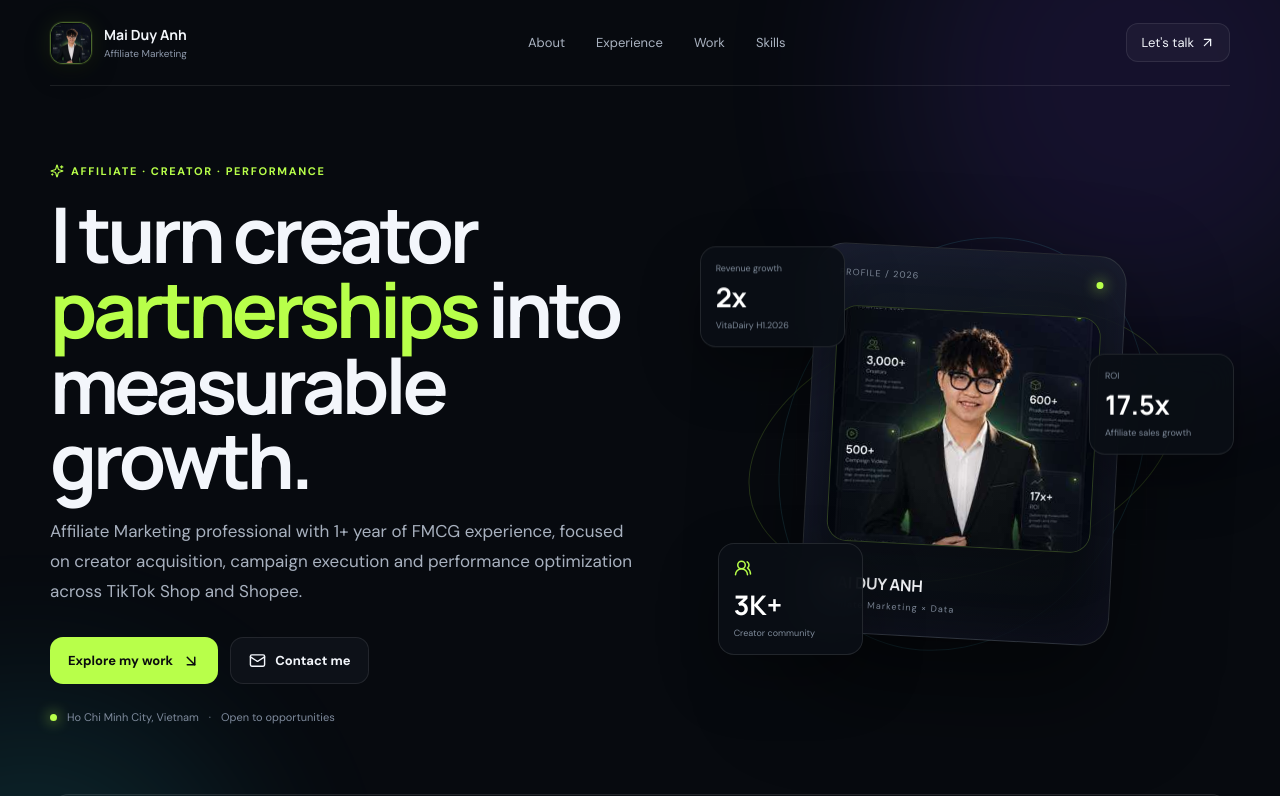
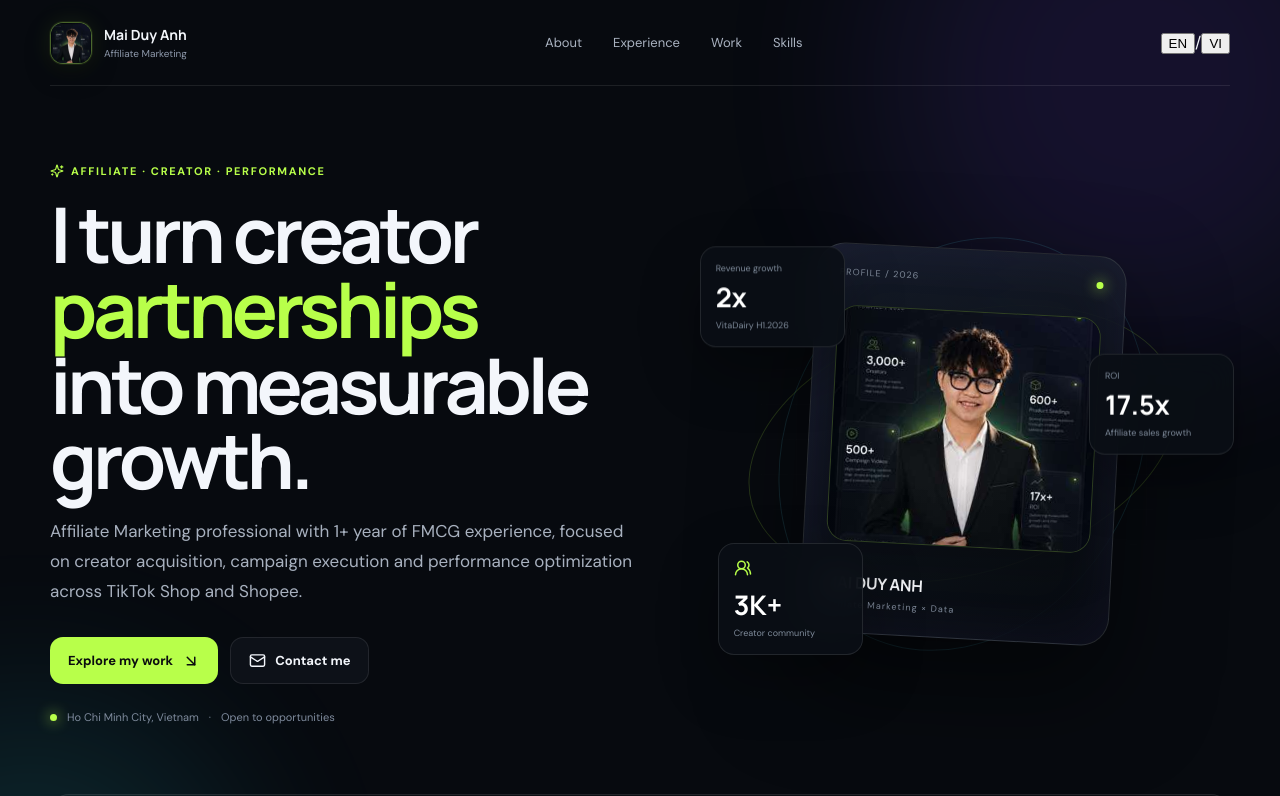
Before and after one commit to duyanhsdte/duy-anh-portfolio, a Next.js app: page / in a window 1280 px wide. Shown: the top 796 px of the page. Built offline with nearby package versions, Linux system fonts and the light colour scheme.

Commit message:
feat: add English Vietnamese language switch

```diff
--- a/app/page.tsx
+++ b/app/page.tsx
@@ -1,83 +1,167 @@
+"use client";
+
 import Image from "next/image";
+import { useState } from "react";
 import { ArrowDownRight, ArrowUpRight, BarChart3, Bot, BriefcaseBusiness, Mail, MapPin, MousePointer2, Sparkles, UsersRound, WandSparkles } from "lucide-react";
 
-const metrics = [
-  { value: "3,000+", label: "Creators managed", note: "TikTok · Shopee · Facebook" },
-  { value: "500+", label: "Campaign videos", note: "Coordinated in 45 days" },
-  { value: "600+", label: "Product seedings", note: "Across multiple campaigns" },
-  { value: "17x+", label: "Livestream ROI", note: "Performance optimized" },
-];
-
-const skills = [
-  ["Affiliate & Influencer", "KOL/KOC sourcing, booking, negotiation, campaign management"],
-  ["Performance Analytics", "Excel, Power BI, GMV & conversion analysis, reporting"],
-  ["Commercial & Operations", "Partnerships, stakeholder coordination, budget monitoring"],
-  ["AI & Automation", "Gemini, Claude, Midjourney, AI-powered content workflows"],
-];
+const copy = {
+  en: {
+    nav: ["About", "Experience", "Work", "Skills"],
+    eyebrow: "Affiliate · Creator · Performance",
+    hero1: "I turn creator",
+    hero2: "partnerships",
+    hero3: "into measurable growth.",
+    lead: "Affiliate Marketing professional with 1+ year of FMCG experience, focused on creator acquisition, campaign execution and performance optimization across TikTok Shop and Shopee.",
+    explore: "Explore my work",
+    contact: "Contact me",
+    location: "Ho Chi Minh City, Vietnam",
+    open: "Open to opportunities",
+    profile: "PROFILE / 2026",
+    revenue: "Revenue growth",
+    roi: "Affiliate sales growth",
+    community: "Creator community",
+    brands: "Experience across",
+    aboutKicker: "01 / ABOUT",
+    aboutTitle1: "Strategy in front.",
+    aboutTitle2: "Data underneath.",
+    about1: "I work at the intersection of affiliate marketing, creator relationships and campaign performance. My experience spans creator sourcing, booking, product seeding, livestream optimization, reporting and cross-functional coordination.",
+    about2: "The goal is simple: build creator systems that are easier to operate, easier to measure and stronger at driving sales.",
+    metrics: [
+      ["3,000+", "Creators managed", "TikTok · Shopee · Facebook"],
+      ["500+", "Campaign videos", "Coordinated in 45 days"],
+      ["600+", "Product seedings", "Across multiple campaigns"],
+      ["17x+", "Livestream ROI", "Performance optimized"],
+    ],
+    expKicker: "02 / EXPERIENCE",
+    expTitle1: "Built in the ", expTitle2: "real world.",
+    expIntro: "From creator operations to performance optimization, every role sharpened a different part of the growth engine.",
+    ecentric: "Managed 3,000+ KOLs/KOCs across TikTok, Shopee and Facebook; coordinated 500+ campaign videos, 600+ creator seedings and optimized livestream performance to 17x+ ROI.",
+    nextpay: "Managed POSM execution and marketing operations, built and operated a TikTok channel from scratch, and researched TikTok trends and algorithms to improve organic reach and content performance.",
+    workKicker: "03 / SELECTED WORK",
+    workTitle1: "Proof, not ", workTitle2: "promises.",
+    workIntro: "Two projects from VitaDairy that show how creator strategy connects with measurable commercial outcomes.",
+    p1k: "Affiliate Sales Growth · H1.2026",
+    p1t1: "Scaling affiliate revenue from ", p1t2: "VND 3B to VND 6B.",
+    p1d: "Project Lead & Executive. Built and scaled a 3,000+ creator community through a dedicated website, AI-powered content, weekly minigames and commission programs.",
+    p2k: "Product Launch · Apr — Jun 2026",
+    p2t1: "Turning creator reach into ", p2t2: "first-month sales.",
+    p2d: "Generated 2.7M+ impressions through strategic KOL collaborations and drove 2,300+ product sales within the first month through affiliate and creator partnerships.",
+    skillsKicker: "04 / CAPABILITIES",
+    skillsTitle1: "A marketer who likes ", skillsTitle2: "systems.",
+    skillsIntro: "Campaign operations are stronger when creative judgment, commercial thinking and data all sit in the same workflow.",
+    skills: [
+      ["Affiliate & Influencer", "KOL/KOC sourcing, booking, negotiation, campaign management"],
+      ["Performance Analytics", "Excel, Power BI, GMV & conversion analysis, reporting"],
+      ["Commercial & Operations", "Partnerships, stakeholder coordination, budget monitoring"],
+      ["AI & Automation", "Gemini, Claude, Midjourney, AI-powered content workflows"],
+    ],
+    footerK: "LET'S BUILD SOMETHING THAT PERFORMS.",
+    footer1: "Have a campaign,", footer2: "brand or ", footer3: "idea?",
+  },
+  vi: {
+    nav: ["Giới thiệu", "Kinh nghiệm", "Dự án", "Kỹ năng"],
+    eyebrow: "Affiliate · Creator · Hiệu suất",
+    hero1: "Tôi biến những",
+    hero2: "hợp tác creator",
+    hero3: "thành tăng trưởng đo lường được.",
+    lead: "Chuyên viên Affiliate Marketing với hơn 1 năm kinh nghiệm trong FMCG, tập trung vào tuyển chọn creator, triển khai chiến dịch và tối ưu hiệu suất trên TikTok Shop và Shopee.",
+    explore: "Xem dự án",
+    contact: "Liên hệ tôi",
+    location: "TP. Hồ Chí Minh, Việt Nam",
+    open: "Sẵn sàng cho cơ hội mới",
+    profile: "HỒ SƠ / 2026",
+    revenue: "Tăng trưởng doanh thu",
+    roi: "Tăng trưởng Affiliate",
+    community: "Cộng đồng Creator",
+    brands: "Kinh nghiệm với",
+    aboutKicker: "01 / GIỚI THIỆU",
+    aboutTitle1: "Chiến lược ở phía trước.",
+    aboutTitle2: "Dữ liệu ở phía sau.",
+    about1: "Tôi làm việc tại giao điểm của Affiliate Marketing, quan hệ Creator và hiệu suất chiến dịch. Kinh nghiệm của tôi bao gồm tìm kiếm creator, booking, seeding sản phẩm, tối ưu livestream, báo cáo và phối hợp đa phòng ban.",
+    about2: "Mục tiêu rất rõ ràng: xây dựng hệ thống creator dễ vận hành hơn, dễ đo lường hơn và tạo doanh số tốt hơn.",
+    metrics: [
+      ["3,000+", "Creator quản lý", "TikTok · Shopee · Facebook"],
+      ["500+", "Video chiến dịch", "Điều phối trong 45 ngày"],
+      ["600+", "Lượt seeding sản phẩm", "Qua nhiều chiến dịch"],
+      ["17x+", "ROI Livestream", "Tối ưu theo hiệu suất"],
+    ],
+    expKicker: "02 / KINH NGHIỆM",
+    expTitle1: "Kinh nghiệm từ ", expTitle2: "thực chiến.",
+    expIntro: "Từ vận hành creator đến tối ưu hiệu suất, mỗi vai trò đều giúp tôi hoàn thiện một phần khác nhau của hệ thống tăng trưởng.",
+    ecentric: "Quản lý hơn 3.000 KOL/KOC trên TikTok, Shopee và Facebook; điều phối 500+ video chiến dịch, 600+ lượt seeding và tối ưu hiệu suất livestream lên 17x+ ROI.",
+    nextpay: "Phụ trách triển khai POSM và vận hành marketing, xây dựng kênh TikTok từ đầu, đồng thời nghiên cứu xu hướng và thuật toán TikTok để cải thiện organic reach và hiệu suất nội dung.",
+    workKicker: "03 / DỰ ÁN TIÊU BIỂU",
+    workTitle1: "Kết quả thay cho ", workTitle2: "lời hứa.",
+    workIntro: "Hai dự án tại VitaDairy thể hiện cách chiến lược creator kết nối trực tiếp với kết quả kinh doanh có thể đo lường.",
+    p1k: "Tăng trưởng Affiliate Sales · H1.2026",
+    p1t1: "Đưa doanh thu Affiliate từ ", p1t2: "3 tỷ lên 6 tỷ VND.",
+    p1d: "Project Lead & Executive. Xây dựng và mở rộng cộng đồng 3.000+ creator thông qua website riêng, nội dung ứng dụng AI, minigame hằng tuần và chương trình hoa hồng.",
+    p2k: "Ra mắt sản phẩm · Apr — Jun 2026",
+    p2t1: "Biến độ phủ creator thành ", p2t2: "doanh số tháng đầu.",
+    p2d: "Tạo hơn 2,7 triệu lượt hiển thị qua hợp tác KOL chiến lược và đạt hơn 2.300 sản phẩm bán ra trong tháng đầu thông qua Affiliate và Creator Partnerships.",
+    skillsKicker: "04 / NĂNG LỰC",
+    skillsTitle1: "Một marketer thích ", skillsTitle2: "hệ thống.",
+    skillsIntro: "Vận hành chiến dịch hiệu quả hơn khi tư duy sáng tạo, thương mại và dữ liệu cùng nằm trong một quy trình.",
+    skills: [
+      ["Affiliate & Influencer", "Tìm KOL/KOC, booking, đàm phán, quản lý chiến dịch"],
+      ["Phân tích hiệu suất", "Excel, Power BI, phân tích GMV & conversion, reporting"],
+      ["Commercial & Operations", "Partnership, phối hợp stakeholder, theo dõi ngân sách"],
+      ["AI & Automation", "Gemini, Claude, Midjourney, quy trình nội dung ứng dụng AI"],
+    ],
+    footerK: "CÙNG XÂY MỘT THỨ THẬT SỰ TẠO KẾT QUẢ.",
+    footer1: "Bạn có campaign,", footer2: "brand hoặc một ", footer3: "ý tưởng?",
+  }
+} as const;
 
 export default function Home() {
+  const [lang, setLang] = useState<"en" | "vi">("en");
+  const t = copy[lang];
+
   return (
     <main>
       <div className="ambient ambient-one" />
       <div className="ambient ambient-two" />
       <nav className="nav shell">
         <a className="brand" href="#top" aria-label="Mai Duy Anh home"><span className="brand-mark"><img src="/profile-kpi-small.jpg" alt="Mai Duy Anh" className="brand-avatar" /></span><span><strong>Mai Duy Anh</strong><small>Affiliate Marketing</small></span></a>
-        <div className="nav-links"><a href="#about">About</a><a href="#experience">Experience</a><a href="#work">Work</a><a href="#skills">Skills</a></div>
-        <a className="nav-cta" href="mailto:duyanhsdte@gmail.com">Let&apos;s talk <ArrowUpRight size={15}/></a>
+        <div className="nav-links"><a href="#about">{t.nav[0]}</a><a href="#experience">{t.nav[1]}</a><a href="#work">{t.nav[2]}</a><a href="#skills">{t.nav[3]}</a></div>
+        <div className="lang-switch" role="group" aria-label="Language switcher">
+          <button className={lang === "en" ? "active" : ""} onClick={() => setLang("en")}>EN</button>
+          <span>/</span>
+          <button className={lang === "vi" ? "active" : ""} onClick={() => setLang("vi")}>VI</button>
+        </div>
       </nav>
 
       <section id="top" className="hero shell">
         <div className="hero-copy">
-          <div className="eyebrow"><Sparkles size={14}/> Affiliate · Creator · Performance</div>
-          <h1>I turn creator<br/><span>partnerships</span> into<br/>measurable growth.</h1>
-          <p className="lead">Affiliate Marketing professional with 1+ year of FMCG experience, focused on creator acquisition, campaign execution and performance optimization across TikTok Shop and Shopee.</p>
-          <div className="hero-actions"><a className="primary" href="#work">Explore my work <ArrowDownRight size={18}/></a><a className="secondary" href="mailto:duyanhsdte@gmail.com"><Mail size={17}/> Contact me</a></div>
-          <div className="microline"><span className="dot"/> Ho Chi Minh City, Vietnam <span>·</span> Open to opportunities</div>
+          <div className="eyebrow"><Sparkles size={14}/> {t.eyebrow}</div>
+          <h1>{t.hero1}<br/><span>{t.hero2}</span><br/>{t.hero3}</h1>
+          <p className="lead">{t.lead}</p>
+          <div className="hero-actions"><a className="primary" href="#work">{t.explore} <ArrowDownRight size={18}/></a><a className="secondary" href="mailto:duyanhsdte@gmail.com"><Mail size={17}/> {t.contact}</a></div>
+          <div className="microline"><span className="dot"/> {t.location} <span>·</span> {t.open}</div>
         </div>
         <div className="hero-visual" aria-label="Performance overview">
           <div className="orbit orbit-a"/><div className="orbit orbit-b"/>
-          <div className="core-card"><div className="core-top"><span>PROFILE / 2026</span><span className="live-dot"/></div><div className="monogram"><img src="/profile-kpi-small.jpg" alt="Mai Duy Anh performance profile" className="profile-image" /></div><div className="core-bottom"><strong>MAI DUY ANH</strong><span>Affiliate Marketing × Data</span></div></div>
-          <div className="float-card card-a"><span>Revenue growth</span><strong>2x</strong><small>VitaDairy H1.2026</small></div>
-          <div className="float-card card-b"><span>ROI</span><strong>17.5x</strong><small>Affiliate sales growth</small></div>
-          <div className="float-card card-c"><UsersRound size={18}/><strong>3K+</strong><small>Creator community</small></div>
+          <div className="core-card"><div className="core-top"><span>{t.profile}</span><span className="live-dot"/></div><div className="monogram"><img src="/profile-kpi-small.jpg" alt="Mai Duy Anh performance profile" className="profile-image" /></div><div className="core-bottom"><strong>MAI DUY ANH</strong><span>Affiliate Marketing × Data</span></div></div>
+          <div className="float-card card-a"><span>{t.revenue}</span><strong>2x</strong><small>VitaDairy H1.2026</small></div>
+          <div className="float-card card-b"><span>ROI</span><strong>17.5x</strong><small>{t.roi}</small></div>
+          <div className="float-card card-c"><UsersRound size={18}/><strong>3K+</strong><small>{t.community}</small></div>
           <div className="grid-glow"/>
         </div>
       </section>
 
-      <section className="brand-strip shell" aria-label="Brands and companies">
-        <span>Experience across</span>
-        <div className="logo-box"><Image src="/brands/eCentric.png" alt="eCentric" width={150} height={70}/></div>
-        <div className="logo-box"><Image src="/brands/VitaDairy.png" alt="VitaDairy" width={150} height={70}/></div>
-        <div className="logo-box"><Image src="/brands/Oggi.png" alt="Oggi" width={120} height={70}/></div>
-        <div className="logo-box"><Image src="/brands/Logo-NextPay.png" alt="NextPay" width={160} height={70}/></div>
-      </section>
+      <section className="brand-strip shell" aria-label="Brands and companies"><span>{t.brands}</span><div className="logo-box"><Image src="/brands/eCentric.png" alt="eCentric" width={150} height={70}/></div><div className="logo-box"><Image src="/brands/VitaDairy.png" alt="VitaDairy" width={150} height={70}/></div><div className="logo-box"><Image src="/brands/Oggi.png" alt="Oggi" width={120} height={70}/></div><div className="logo-box"><Image src="/brands/Logo-NextPay.png" alt="NextPay" width={160} height={70}/></div></section>
 
-      <section id="about" className="section shell split">
-        <div><p className="section-kicker">01 / ABOUT</p><h2>Strategy in front.<br/><span>Data underneath.</span></h2></div>
-        <div className="about-copy"><p>I work at the intersection of affiliate marketing, creator relationships and campaign performance. My experience spans creator sourcing, booking, product seeding, livestream optimization, reporting and cross-functional coordination.</p><p>The goal is simple: build creator systems that are easier to operate, easier to measure and stronger at driving sales.</p><div className="about-tags"><span><MapPin size={14}/> Ho Chi Minh City</span><span><BriefcaseBusiness size={14}/> FMCG / E-commerce</span><span><BarChart3 size={14}/> Data-driven</span></div></div>
-      </section>
+      <section id="about" className="section shell split"><div><p className="section-kicker">{t.aboutKicker}</p><h2>{t.aboutTitle1}<br/><span>{t.aboutTitle2}</span></h2></div><div className="about-copy"><p>{t.about1}</p><p>{t.about2}</p><div className="about-tags"><span><MapPin size={14}/> {t.location}</span><span><BriefcaseBusiness size={14}/> FMCG / E-commerce</span><span><BarChart3 size={14}/> Data-driven</span></div></div></section>
 
-      <section className="metrics shell">{metrics.map((item) => <article className="metric" key={item.label}><strong>{item.value}</strong><h3>{item.label}</h3><p>{item.note}</p></article>)}</section>
+      <section className="metrics shell">{t.metrics.map((item) => <article className="metric" key={item[1]}><strong>{item[0]}</strong><h3>{item[1]}</h3><p>{item[2]}</p></article>)}</section>
 
-      <section id="experience" className="section shell">
-        <div className="section-head"><div><p className="section-kicker">02 / EXPERIENCE</p><h2>Built in the <span>real world.</span></h2></div><p>From creator operations to performance optimization, every role sharpened a different part of the growth engine.</p></div>
-        <div className="timeline">
-          <article className="role featured-role"><div className="role-date">AUG 2025 — JUL 2026</div><div className="role-company"><div className="company-logo"><Image src="/brands/eCentric.png" alt="eCentric" width={130} height={45}/></div></div><div className="role-content"><h3>Senior Affiliate Executive</h3><p>Managed 3,000+ KOLs/KOCs across TikTok, Shopee and Facebook; coordinated 500+ campaign videos, 600+ creator seedings and optimized livestream performance to 17x+ ROI.</p><div className="role-tags"><span>Creator Acquisition</span><span>Campaign Execution</span><span>Livestream</span><span>Reporting</span></div></div></article>
-          <article className="role"><div className="role-date">FEB 2025 — JUL 2025</div><div className="role-company"><div className="company-logo"><Image src="/brands/Logo-NextPay.png" alt="NextPay" width={145} height={50}/></div></div><div className="role-content"><h3>Trade Marketing</h3><p>Managed POSM execution and marketing operations, built and operated a TikTok channel from scratch, and researched TikTok trends and algorithms to improve organic reach and content performance.</p><div className="role-tags"><span>Trade Marketing</span><span>TikTok</span><span>Content</span><span>Operations</span></div></div></article>
-        </div>
-      </section>
+      <section id="experience" className="section shell"><div className="section-head"><div><p className="section-kicker">{t.expKicker}</p><h2>{t.expTitle1}<span>{t.expTitle2}</span></h2></div><p>{t.expIntro}</p></div><div className="timeline"><article className="role featured-role"><div className="role-date">AUG 2025 — JUL 2026</div><div className="role-company"><div className="company-logo"><Image src="/brands/eCentric.png" alt="eCentric" width={130} height={45}/></div></div><div className="role-content"><h3>Senior Affiliate Executive</h3><p>{t.ecentric}</p><div className="role-tags"><span>Creator Acquisition</span><span>Campaign Execution</span><span>Livestream</span><span>Reporting</span></div></div></article><article className="role"><div className="role-date">FEB 2025 — JUL 2025</div><div className="role-company"><div className="company-logo"><Image src="/brands/Logo-NextPay.png" alt="NextPay" width={145} height={50}/></div></div><div className="role-content"><h3>Trade Marketing</h3><p>{t.nextpay}</p><div className="role-tags"><span>Trade Marketing</span><span>TikTok</span><span>Content</span><span>Operations</span></div></div></article></div></section>
 
-      <section id="work" className="section shell work-section">
-        <div className="section-head"><div><p className="section-kicker">03 / SELECTED WORK</p><h2>Proof, not <span>promises.</span></h2></div><p>Two projects from VitaDairy that show how creator strategy connects with measurable commercial outcomes.</p></div>
-        <div className="projects">
-          <article className="project project-growth"><div className="project-top"><span className="project-number">01</span><Image src="/brands/VitaDairy.png" alt="VitaDairy" width={150} height={66}/></div><div className="project-body"><p className="project-kicker">Affiliate Sales Growth · H1.2026</p><h3>Scaling affiliate revenue from <span>VND 3B to VND 6B.</span></h3><p>Project Lead & Executive. Built and scaled a 3,000+ creator community through a dedicated website, AI-powered content, weekly minigames and commission programs.</p></div><div className="project-stats"><div><strong>2x</strong><span>Revenue Growth</span></div><div><strong>17.5x</strong><span>ROI</span></div><div><strong>3,000+</strong><span>Creators</span></div></div><div className="project-orb"><WandSparkles size={34}/></div></article>
-          <article className="project project-oggi"><div className="project-top"><span className="project-number">02</span><Image src="/brands/Oggi.png" alt="Oggi" width={94} height={70}/></div><div className="project-body"><p className="project-kicker">Product Launch · Apr — Jun 2026</p><h3>Turning creator reach into <span>first-month sales.</span></h3><p>Generated 2.7M+ impressions through strategic KOL collaborations and drove 2,300+ product sales within the first month through affiliate and creator partnerships.</p></div><div className="project-stats"><div><strong>2.7M+</strong><span>Impressions</span></div><div><strong>2,300+</strong><span>Sales</span></div><div><strong>7.8%</strong><span>CTR</span></div><div><strong>3.2%</strong><span>CR</span></div></div><div className="project-orb"><MousePointer2 size={34}/></div></article>
-        </div>
-      </section>
+      <section id="work" className="section shell work-section"><div className="section-head"><div><p className="section-kicker">{t.workKicker}</p><h2>{t.workTitle1}<span>{t.workTitle2}</span></h2></div><p>{t.workIntro}</p></div><div className="projects"><article className="project project-growth"><div className="project-top"><span className="project-number">01</span><Image src="/brands/VitaDairy.png" alt="VitaDairy" width={150} height={66}/></div><div className="project-body"><p className="project-kicker">{t.p1k}</p><h3>{t.p1t1}<span>{t.p1t2}</span></h3><p>{t.p1d}</p></div><div className="project-stats"><div><strong>2x</strong><span>Revenue Growth</span></div><div><strong>17.5x</strong><span>ROI</span></div><div><strong>3,000+</strong><span>Creators</span></div></div><div className="project-orb"><WandSparkles size={34}/></div></article><article className="project project-oggi"><div className="project-top"><span className="project-number">02</span><Image src="/brands/Oggi.png" alt="Oggi" width={94} height={70}/></div><div className="project-body"><p className="project-kicker">{t.p2k}</p><h3>{t.p2t1}<span>{t.p2t2}</span></h3><p>{t.p2d}</p></div><div className="project-stats"><div><strong>2.7M+</strong><span>Impressions</span></div><div><strong>2,300+</strong><span>Sales</span></div><div><strong>7.8%</strong><span>CTR</span></div><div><strong>3.2%</strong><span>CR</span></div></div><div className="project-orb"><MousePointer2 size={34}/></div></article></div></section>
 
-      <section id="skills" className="section shell skills-section"><div className="skills-intro"><p className="section-kicker">04 / CAPABILITIES</p><h2>A marketer who likes <span>systems.</span></h2><p>Campaign operations are stronger when creative judgment, commercial thinking and data all sit in the same workflow.</p></div><div className="skill-grid">{skills.map(([title, desc], i) => <article className="skill-card" key={title}><span>0{i+1}</span>{i===0?<UsersRound/>:i===1?<BarChart3/>:i===2?<BriefcaseBusiness/>:<Bot/>}<h3>{title}</h3><p>{desc}</p></article>)}</div></section>
+      <section id="skills" className="section shell skills-section"><div className="skills-intro"><p className="section-kicker">{t.skillsKicker}</p><h2>{t.skillsTitle1}<span>{t.skillsTitle2}</span></h2><p>{t.skillsIntro}</p></div><div className="skill-grid">{t.skills.map(([title, desc], i) => <article className="skill-card" key={title}><span>0{i+1}</span>{i===0?<UsersRound/>:i===1?<BarChart3/>:i===2?<BriefcaseBusiness/>:<Bot/>}<h3>{title}</h3><p>{desc}</p></article>)}</div></section>
 
-      <footer className="footer shell"><div><p className="section-kicker">LET&apos;S BUILD SOMETHING THAT PERFORMS.</p><h2>Have a campaign,<br/>brand or <span>idea?</span></h2></div><div className="footer-actions"><a className="primary big" href="mailto:duyanhsdte@gmail.com">duyanhsdte@gmail.com <ArrowUpRight/></a><a className="text-link" href="https://linkedin.com/in/anhmd2003/" target="_blank">LinkedIn <ArrowUpRight size={16}/></a></div><div className="footer-bottom"><span>© 2026 Mai Duy Anh</span><span>Affiliate Marketing · Creator Management · Data Analytics</span></div></footer>
+      <footer className="footer shell"><div><p className="section-kicker">{t.footerK}</p><h2>{t.footer1}<br/>{t.footer2}<span>{t.footer3}</span></h2></div><div className="footer-actions"><a className="primary big" href="mailto:duyanhsdte@gmail.com">duyanhsdte@gmail.com <ArrowUpRight/></a><a className="text-link" href="https://linkedin.com/in/anhmd2003/" target="_blank">LinkedIn <ArrowUpRight size={16}/></a></div><div className="footer-bottom"><span>© 2026 Mai Duy Anh</span><span>Affiliate Marketing · Creator Management · Data Analytics</span></div></footer>
     </main>
   );
 }
```
